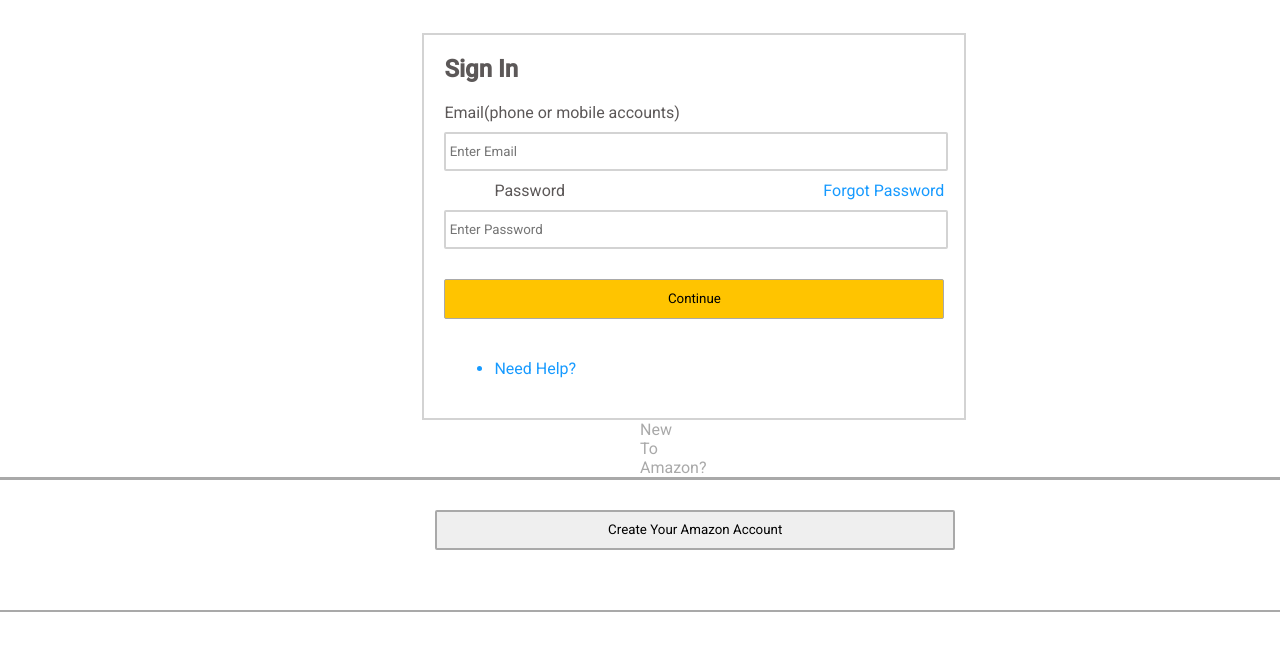
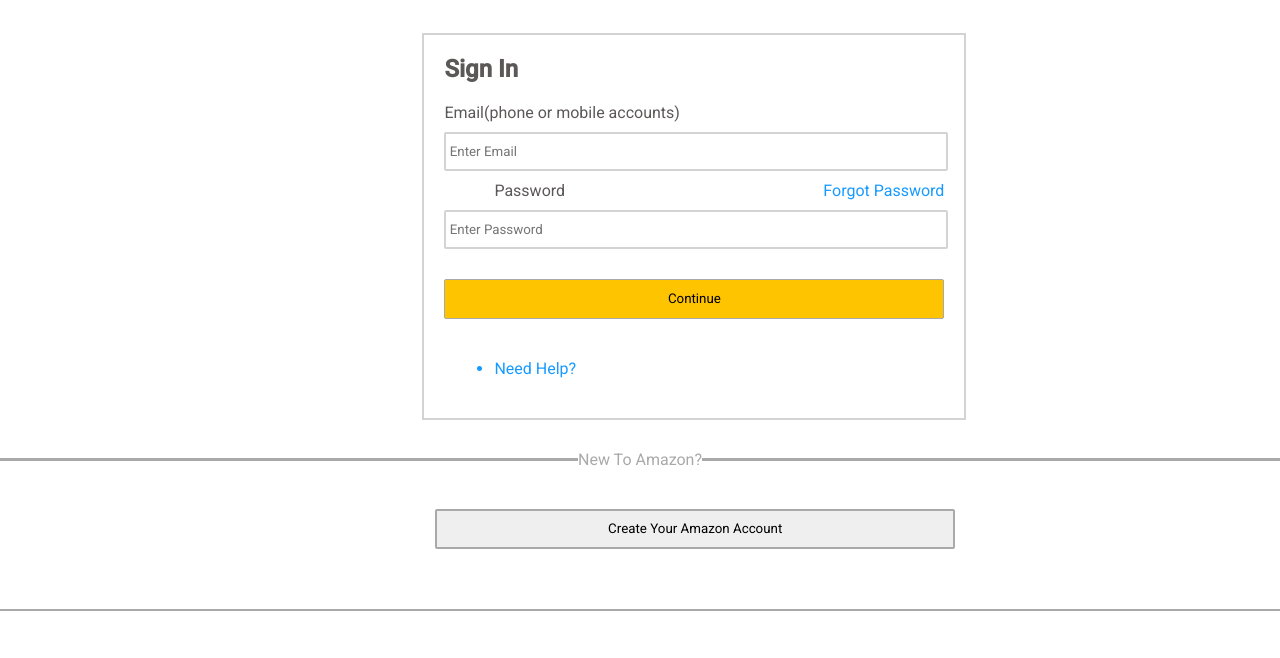
Before and after one commit to RAHEL-W/thieves139demoday2, a plain HTML site: page index.html in a window 1280 px wide. Shown: the part 139-797 px from the top of the page. Drawn offline with Linux system fonts and the light colour scheme.

Commit message:
new line

```diff
--- a/style.css
+++ b/style.css
@@ -80,20 +80,25 @@
     margin-bottom: 20px;
 
 }
-.line  {
 
-   content: "";
-   flex: 1 1;
-   border-bottom: 3px solid darkgray ;
-   margin: auto;
-}
 
 
 .line p{
+    margin-top: 30px;
+    margin-bottom: 10px;
     color: darkgray;
-margin: 0 50%;
+display: flex;
+justify-content: center;
+position: relative;
 }
+.line p:before,
+p:after {
+   content: "";
+   flex: 1 1;
+   border-bottom: 3px solid ;
+   margin: auto;
 
+  }
 
 .Create{
     width: 520px;
```
